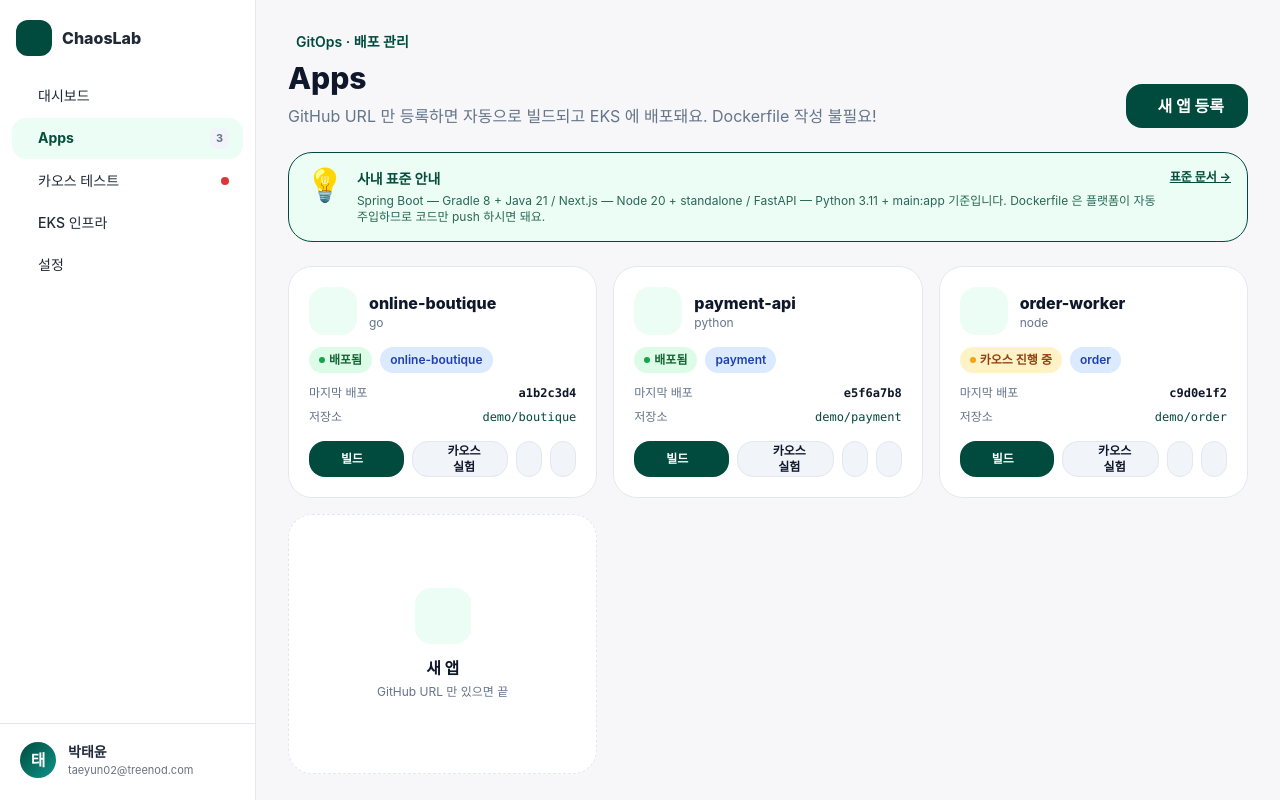
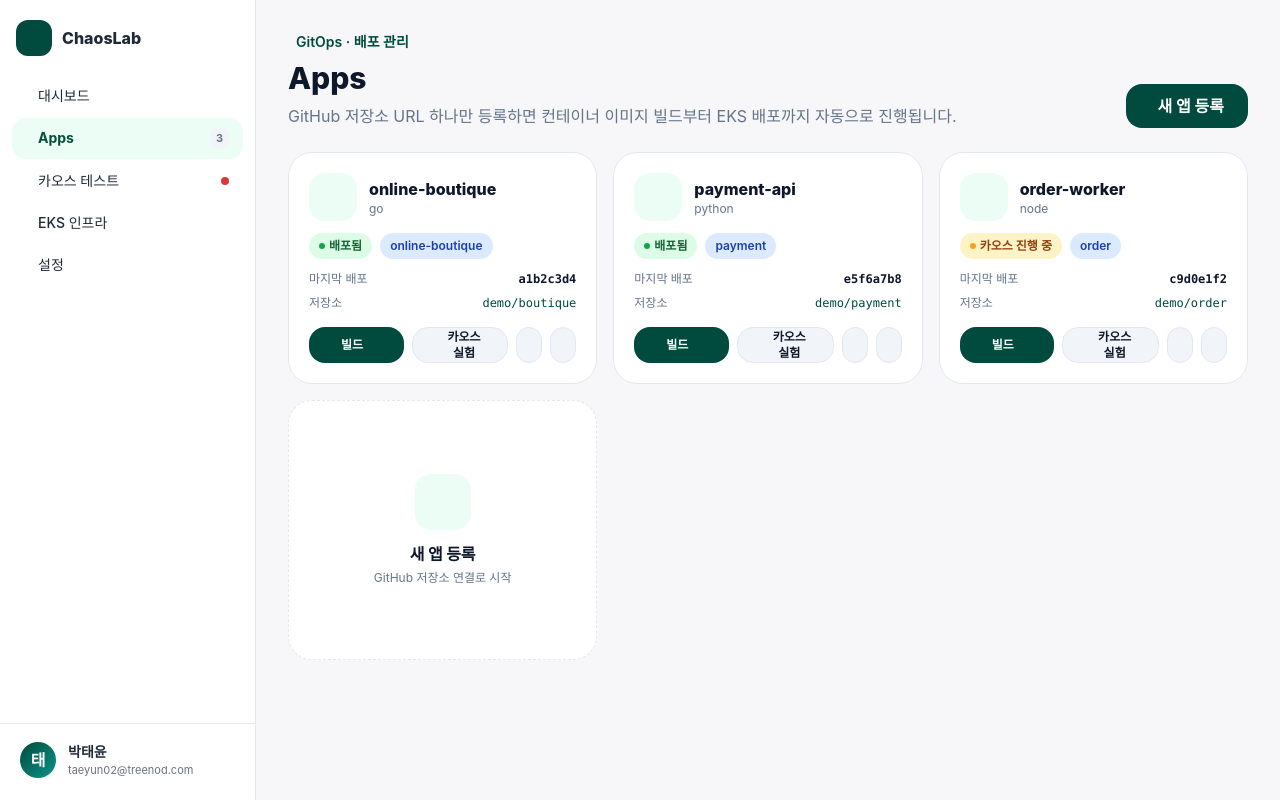
Before and after one commit to KuardianAngelRing/chaoslab, a FastAPI app: page /apps in a window 1280 px wide. Run offline with FastAPI, Linux system fonts and the light colour scheme; some libraries are stand-ins or nearby versions.

Commit message:
✨ Apps 모달 3-step 위저드 + 헤더·사내표준 안내 정리
부제 격식화(빌드→EKS 배포 자동), '사내 표준 안내'·모달 Dockerfile 자동주입 박스 삭제(Dockerfile 보유 전제).
등록 모달을 ①소스·프레임워크 ②빌드설정(브랜치·health·port) ③환경변수 3단계로 분리(스텝 인디케이터·이전/다음/등록).

Co-Authored-By: Claude Opus 4.8 (1M context) <noreply@anthropic.com>

```diff
--- a/app/templates/pages/apps.html
+++ b/app/templates/pages/apps.html
@@ -10,7 +10,7 @@
         GitOps · 배포 관리
       </div>
       <h1 class="text-3xl font-extrabold mb-2">Apps</h1>
-      <p class="text-base" style="color: var(--muted-foreground);">GitHub URL 만 등록하면 자동으로 빌드되고 EKS 에 배포돼요. Dockerfile 작성 불필요!</p>
+      <p class="text-base" style="color: var(--muted-foreground);">GitHub 저장소 URL 하나만 등록하면 컨테이너 이미지 빌드부터 EKS 배포까지 자동으로 진행됩니다.</p>
     </div>
     <button class="tds-btn-primary" onclick="openDialog('newApp')">
       <iconify-icon icon="solar:add-circle-bold" width="18"></iconify-icon>
@@ -18,19 +18,7 @@
     </button>
   </div>
 
-  <div class="tds-card p-4 mt-6 mb-6 flex items-start gap-3" style="background: var(--primary-soft); border-color: var(--primary);">
-    <span class="tossface-lg">💡</span>
-    <div class="flex-1">
-      <div class="font-extrabold text-sm mb-1" style="color: var(--primary-soft-foreground);">사내 표준 안내</div>
-      <p class="text-xs" style="color: var(--primary-soft-foreground); opacity: 0.85;">
-        Spring Boot — Gradle 8 + Java 21 / Next.js — Node 20 + standalone / FastAPI — Python 3.11 + main:app 기준입니다.
-        Dockerfile 은 플랫폼이 자동 주입하므로 코드만 push 하시면 돼요.
-      </p>
-    </div>
-    <a class="text-xs font-bold whitespace-nowrap underline" style="color: var(--primary-soft-foreground);" href="#">표준 문서 →</a>
-  </div>
-
-  <div class="grid grid-cols-1 md:grid-cols-2 xl:grid-cols-3 gap-4">
+  <div class="grid grid-cols-1 md:grid-cols-2 xl:grid-cols-3 gap-4 mt-6">
 
     {% for app in apps %}
     <div class="tds-card p-5 hover-lift">
@@ -110,8 +98,8 @@
         <iconify-icon icon="solar:add-circle-bold" width="28" style="color: var(--primary);"></iconify-icon>
       </div>
       <div class="text-center">
-        <div class="font-extrabold mb-1">새 앱</div>
-        <div class="text-xs" style="color: var(--muted-foreground);">GitHub URL 만 있으면 끝</div>
+        <div class="font-extrabold mb-1">새 앱 등록</div>
+        <div class="text-xs" style="color: var(--muted-foreground);">GitHub 저장소 연결로 시작</div>
       </div>
     </button>
 
@@ -134,9 +122,10 @@
   </div>
 </div>
 
-<!-- DIALOG: 새 앱 등록 -->
+<!-- DIALOG: 새 앱 등록 (3-step 위저드) -->
 <div class="dialog-backdrop" id="dialog-newApp">
-  <div class="dialog-card">
+  <div class="dialog-card" data-wizard>
+    <div class="dialog-resize-handle" title="드래그하여 너비 조절"></div>
     <div class="px-6 pt-6 pb-4 flex items-center justify-between">
       <div class="flex items-center gap-2">
         <span class="tossface">📦</span>
@@ -146,12 +135,28 @@
         <iconify-icon icon="lucide:x" width="20"></iconify-icon>
       </button>
     </div>
+
+    <!-- 스텝 인디케이터 -->
+    <div class="px-6 pb-4 flex items-center gap-2 text-xs font-bold" data-wiz-indicator>
+      {% set steps = [("1", "소스 · 프레임워크"), ("2", "빌드 설정"), ("3", "환경변수")] %}
+      {% for num, label in steps %}
+      <div class="flex items-center gap-2" data-wiz-dot="{{ num }}">
+        <span class="w-6 h-6 rounded-full flex items-center justify-center transition-all" data-wiz-circle>{{ num }}</span>
+        <span class="hidden sm:inline" data-wiz-label>{{ label }}</span>
+      </div>
+      {% if not loop.last %}<iconify-icon icon="solar:alt-arrow-right-linear" width="14" style="color: var(--muted-foreground); opacity: 0.4;"></iconify-icon>{% endif %}
+      {% endfor %}
+    </div>
+
     <form hx-post="/apps" hx-target="#main-content" hx-swap="innerHTML">
-    <div class="flex-1 overflow-auto px-6 pb-6 space-y-4">
-      <p class="text-sm" style="color: var(--muted-foreground);">GitHub URL · 프레임워크 · Health path 만 입력하시면 돼요. 나머지는 플랫폼이 자동으로 처리해요.</p>
+    <div class="flex-1 overflow-auto px-6 pb-6">
+
+      <!-- Step 1: 소스 · 프레임워크 -->
+      <div data-wiz-panel="1" class="space-y-4">
         <div>
-        <label class="text-xs font-bold mb-1.5 block">GitHub URL</label>
-        <input name="repo_url" required class="tds-input mono text-sm" value="https://github.com/foo/spring-boot-demo" />
+          <label class="text-xs font-bold mb-1.5 block">GitHub 저장소 URL</label>
+          <input name="repo_url" required class="tds-input mono text-sm" placeholder="https://github.com/org/repo" data-wiz-required />
+          <p class="text-xs mt-1.5" style="color: var(--muted-foreground);">Dockerfile 이 포함된 저장소를 연결해 주세요.</p>
         </div>
         <div>
           <label class="text-xs font-bold mb-1.5 block">프레임워크</label>
@@ -173,10 +178,24 @@
             </label>
           </div>
         </div>
+      </div>
+
+      <!-- Step 2: 빌드 설정 -->
+      <div data-wiz-panel="2" class="space-y-4 hidden">
+        <div>
+          <label class="text-xs font-bold mb-1.5 block">브랜치</label>
+          <input name="branch" class="tds-input mono text-sm" value="main" />
+          <p class="text-xs mt-1.5" style="color: var(--muted-foreground);">빌드할 Git 브랜치 (기본 main).</p>
+        </div>
         <div class="grid grid-cols-2 gap-3">
           <div><label class="text-xs font-bold mb-1.5 block">Health Path</label><input name="health_path" class="tds-input mono text-sm" value="/actuator/health" /></div>
           <div><label class="text-xs font-bold mb-1.5 block">Port</label><input name="port" type="number" class="tds-input mono text-sm" value="8080" /></div>
         </div>
+        <p class="text-xs" style="color: var(--muted-foreground);">Health Path 가 비어 있으면 TCP 포트 체크로 기동을 감지합니다.</p>
+      </div>
+
+      <!-- Step 3: 환경변수 -->
+      <div data-wiz-panel="3" class="space-y-4 hidden">
         <div>
           <div class="flex items-center justify-between mb-1.5">
             <label class="text-xs font-bold block">환경변수 / 시크릿 <span style="color: var(--muted-foreground);">(선택)</span></label>
@@ -188,20 +207,24 @@
             <textarea id="env-paste" rows="3" class="tds-input mono text-xs mt-1.5" placeholder="KEY=VALUE 줄단위"></textarea>
             <button type="button" class="tds-btn-muted text-xs mt-1.5" onclick="envParsePaste()">적용</button>
           </details>
-        <p class="text-xs mt-1.5" style="color: var(--muted-foreground);">키에 TOKEN/SECRET/PASSWORD/KEY 포함 시 🔒시크릿으로 자동 표시(K8s Secret으로 주입, git 미저장).</p>
+          <p class="text-xs mt-1.5" style="color: var(--muted-foreground);">키에 TOKEN/SECRET/PASSWORD/KEY 포함 시 🔒시크릿으로 자동 표시(K8s Secret 으로 주입, git 미저장).</p>
           <input type="hidden" name="env_json" id="env-json" value="[]" />
         </div>
-      <div class="p-3 rounded-2xl flex items-start gap-2" style="background: var(--muted);">
-        <iconify-icon icon="solar:info-circle-bold" width="18" style="color: var(--info);" class="shrink-0 mt-0.5"></iconify-icon>
-        <p class="text-xs" style="color: var(--muted-foreground);">사내 표준(Spring=Gradle+Java 21) 으로 빌드돼요. Dockerfile 은 자동 주입됩니다.</p>
       </div>
+
     </div>
-    <div class="px-6 py-4 flex gap-2 justify-end border-t" style="border-color: var(--border);">
+    <div class="px-6 py-4 flex gap-2 justify-between border-t" style="border-color: var(--border);">
+      <button type="button" class="tds-btn-muted text-sm" data-wiz-prev>이전</button>
+      <div class="flex gap-2">
         <button type="button" class="tds-btn-muted text-sm" onclick="closeDialog('newApp')">닫기</button>
-      <button type="submit" class="tds-btn-primary text-sm">
+        <button type="button" class="tds-btn-primary text-sm" data-wiz-next>
+          다음<iconify-icon icon="solar:alt-arrow-right-linear" width="14"></iconify-icon>
+        </button>
+        <button type="submit" class="tds-btn-primary text-sm hidden" data-wiz-submit>
           <iconify-icon icon="solar:add-circle-bold" width="14"></iconify-icon>
           등록할게요
         </button>
+      </div>
     </div>
     </form>
   </div>
```
Lines whose indentation alone changed are shown as unchanged.
